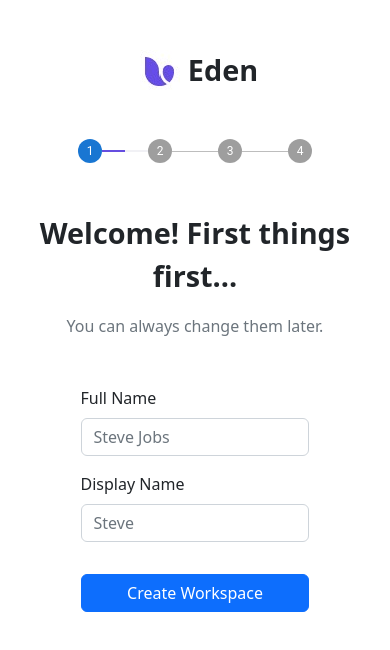
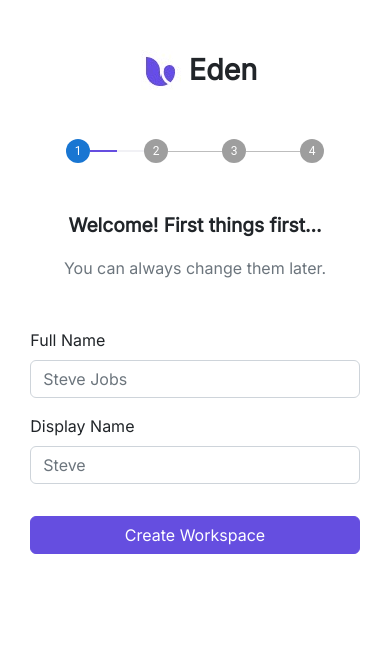
Before and after one commit to ruchita135/Eden, a React (Create React App) app: page / in a window 390 px wide. Shown: the top 650 px of the page. Built offline with nearby package versions, Linux system fonts and the light colour scheme.

Commit message:
added css to App.css

```diff
--- a/src/App.css
+++ b/src/App.css
@@ -1,6 +1,10 @@
+html .App {
+  font-family: 'Inter', sans-serif;
+}
+
 .App {
   background-color: white;
-  width: 40%;
+  width: 50%;
   margin: auto;
 }
 
@@ -13,7 +17,6 @@
   display: flex;
   align-items: center;
   justify-content: center;
-
 }
 
 .MuiStep-root .MuiStepConnector-horizontal {
@@ -45,7 +48,7 @@
   background: linear-gradient(to right, #654ee0 50%, #f1f1f5 10%);
 }
 .signup-form {
-  width: 70%;
+  width: 60%;
   margin: auto;
 }
 
@@ -63,12 +66,30 @@
   display: none;
 }
 
-.button {
-  color: #654ee0;
+.App .btn-primary {
+  --bs-btn-bg: #654ee0;
+  --bs-btn-border-color: #654ee0;
+}
+
+@media only screen and (max-width: 1024px) {
+  .signup-form {
+    width: 90%;
+    margin: auto;
+  }
+}
+
+@media only screen and (max-width: 767px) {
+  .App {
+    width: 100%;
+  }
 }
 
 @media only screen and (max-width: 768px) {
-  .App {
+  .heading {
+    font-size: 1.2rem;
+  }
+  .signup-form {
     width: 90%;
+    margin: auto;
   }
 }
--- a/src/App.js
+++ b/src/App.js
@@ -31,7 +31,7 @@ function App() {
           case 3:
             return <Congrats nextPage={setSignupPage} userData={userData}/>
           default:
-            return <Welcome />
+            return <Congrats nextPage={setSignupPage} userData={userData}/>
         }
       })()}
 
--- a/src/components/custom.scss
+++ /dev/null
@@ -1,13 +0,0 @@
-/* import the Bootstrap */
-@import "bootstrap";
-
-/* ------- customize primary button color -------- */
-$mynewcolor:#77cccc;
-
-.btn-primary {
-    @include button-variant($mynewcolor, darken($mynewcolor, 7.5%), darken($mynewcolor, 10%), lighten($mynewcolor,5%), lighten($mynewcolor, 10%), darken($mynewcolor,30%));
-}
-
-.btn-outline-primary {
-    @include button-outline-variant($mynewcolor, #222222, lighten($mynewcolor,5%), $mynewcolor);
-}
--- a/src/index.css
+++ b/src/index.css
@@ -5,7 +5,6 @@ body {
   /* font-family: -apple-system, BlinkMacSystemFont, 'Segoe UI', 'Roboto', 'Oxygen',
     'Ubuntu', 'Cantarell', 'Fira Sans', 'Droid Sans', 'Helvetica Neue',
     sans-serif; */
-  font-family: 'Inter', sans-serif;
   -webkit-font-smoothing: antialiased;
   -moz-osx-font-smoothing: grayscale;
 }
```
